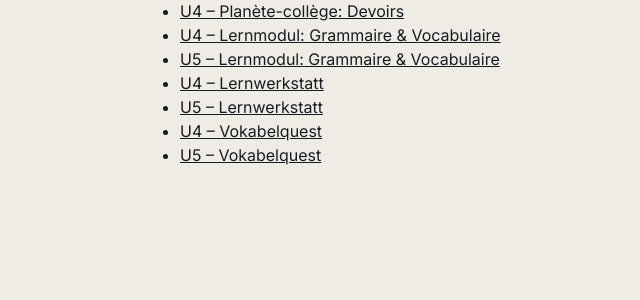
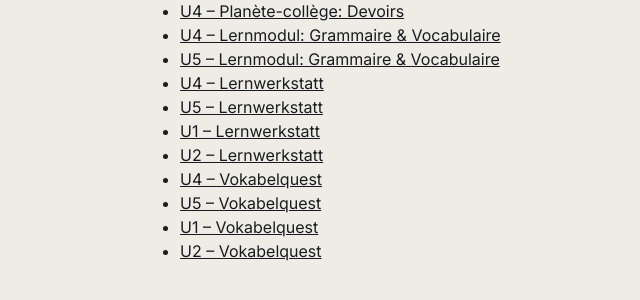
Before and after one commit to erikeising/Lernmodule, a plain HTML site: page franzoesisch/jgs9/index.html in a window 1280 px wide. Shown: the part 198-498 px from the top of the page, without its empty margins (64-704 px from the left). Drawn offline with Linux system fonts and the light colour scheme.

Commit message:
Update index.html

```diff
--- a/franzoesisch/jgs9/index.html
+++ b/franzoesisch/jgs9/index.html
@@ -18,9 +18,14 @@
 <li><a href="U5_Lernmodul_Grammaire_Vocabulaire.html">U5 – Lernmodul: Grammaire & Vocabulaire</a></li>
 <li><a href="F_JGS9_U4-Lernwerkstatt.html">U4 – Lernwerkstatt</a></li>
 <li><a href="F_JGS9_U5-Lernwerkstatt.html">U5 – Lernwerkstatt</a></li>
+<li><a href="F_JGS9_U1-Lernwerkstatt.html">U1 – Lernwerkstatt</a></li>
+<li><a href="F_JGS9_U2-Lernwerkstatt.html">U2 – Lernwerkstatt</a></li>
 
 <li><a href="F_JGS9_U4_Vokabelquest_audio">U4 – Vokabelquest</a></li>
 <li><a href="F_JGS9_U5_Vokabelquest_audio">U5 – Vokabelquest</a></li>
+<li><a href="F_JGS9_U1-Vokabelquest.html">U1 – Vokabelquest</a></li>
+<li><a href="F_JGS9_U2-Vokabelquest.html">U2 – Vokabelquest</a></li>
+
 </ul>
 
 
```
